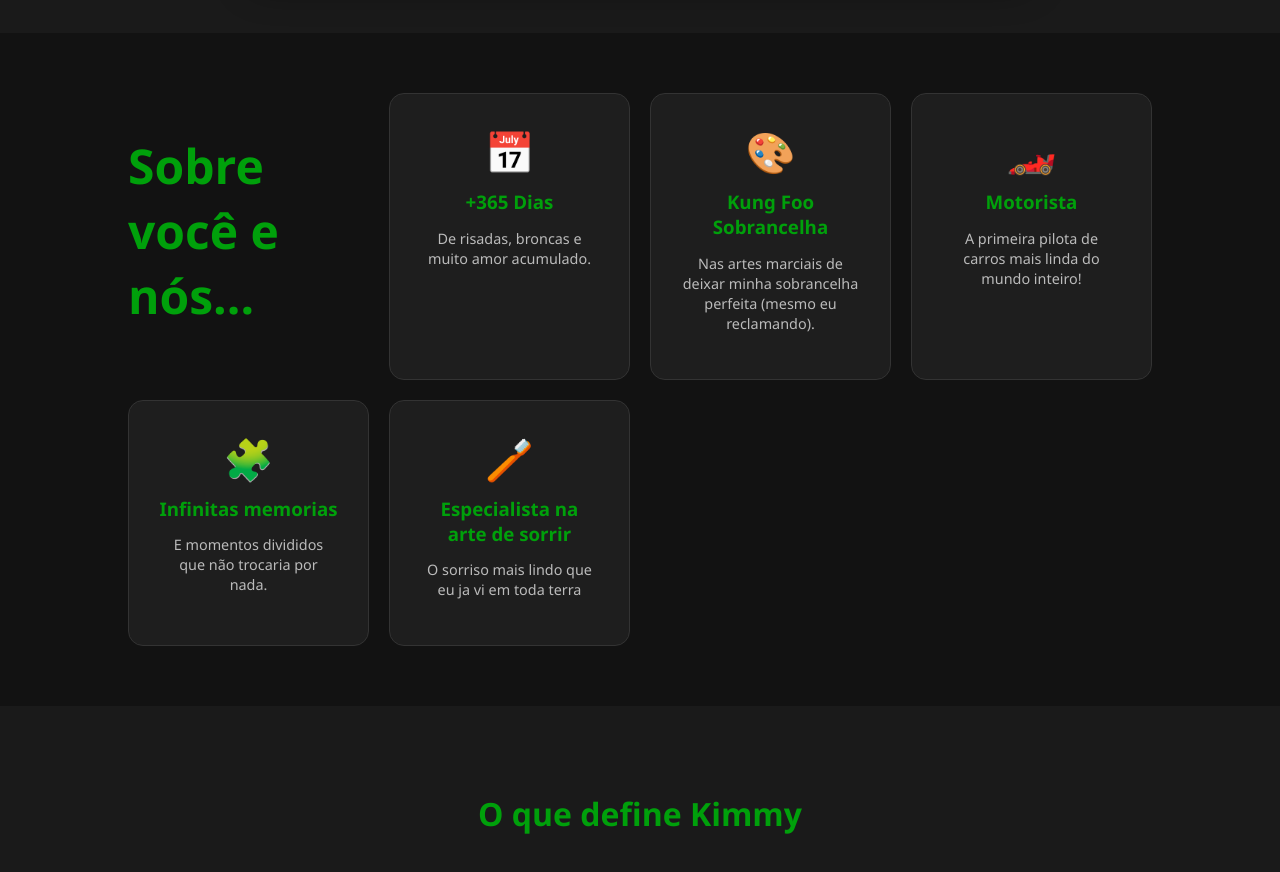
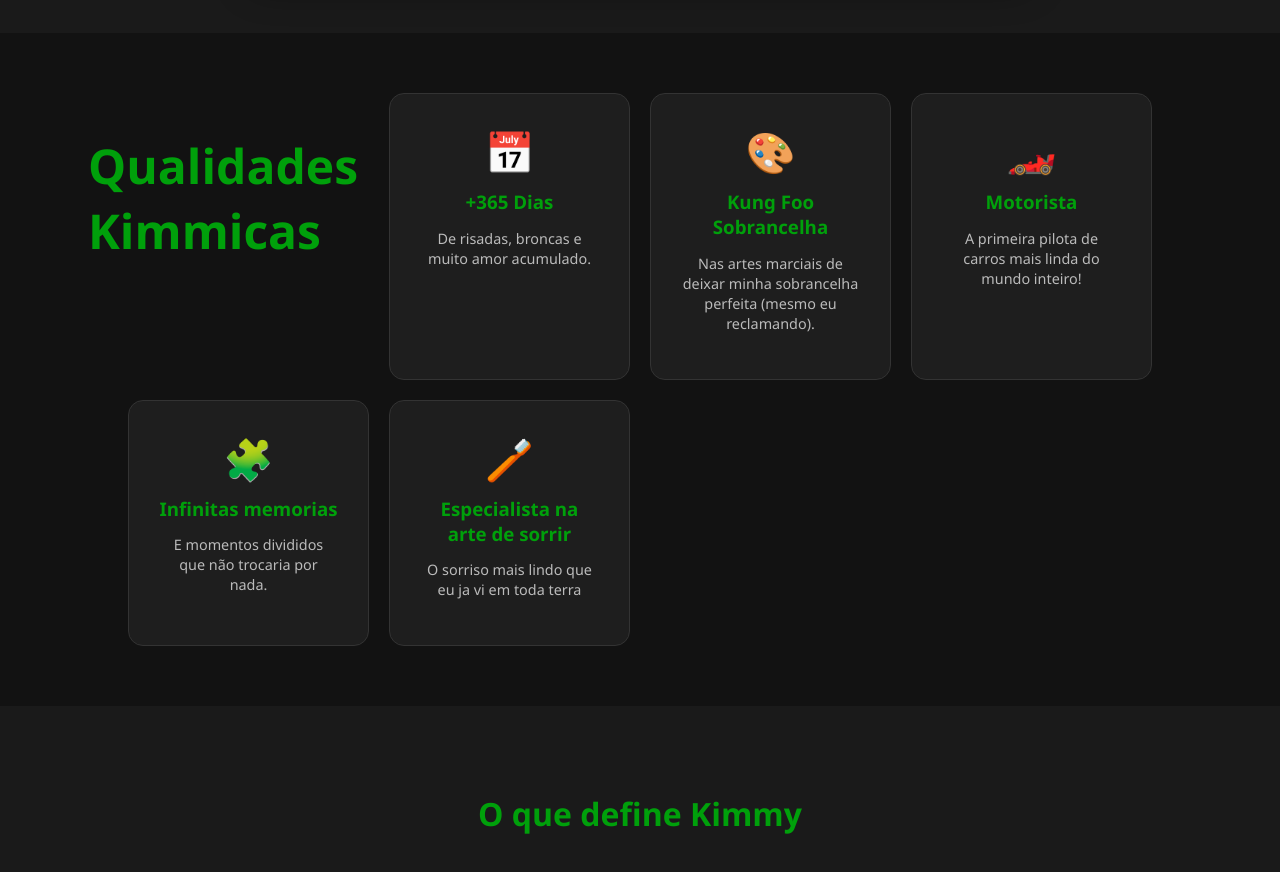
Before and after one commit to lucassilveiracosta/PresenteKimmy, a plain HTML site: page index.html in a window 1280 px wide. Shown: the part 3500-4372 px from the top of the page. Drawn offline with Linux system fonts and the light colour scheme.

Commit message:
texto da gridbox

```diff
--- a/index.html
+++ b/index.html
@@ -154,7 +154,7 @@
 
 
     <section id="marcos" class="stats-grid">
-        <h1>Sobre você e nós...</h1>
+        <h1>Qualidades Kimmicas</h1>
     <div class="stat-card">
         <span class="icon">📅</span>
         <h3>+365 Dias</h3>
--- a/style.css
+++ b/style.css
@@ -218,6 +218,10 @@ h1 {
     transition: all 0.3s ease;
 }
 
+.stats-grid h1 {
+    margin-left: -40px;
+}
+
 .stat-card:hover {
     /* MUDANÇA DE COR: Borda e sombra ao passar o mouse */
     border-color: rgb(0, 160, 11);
```
